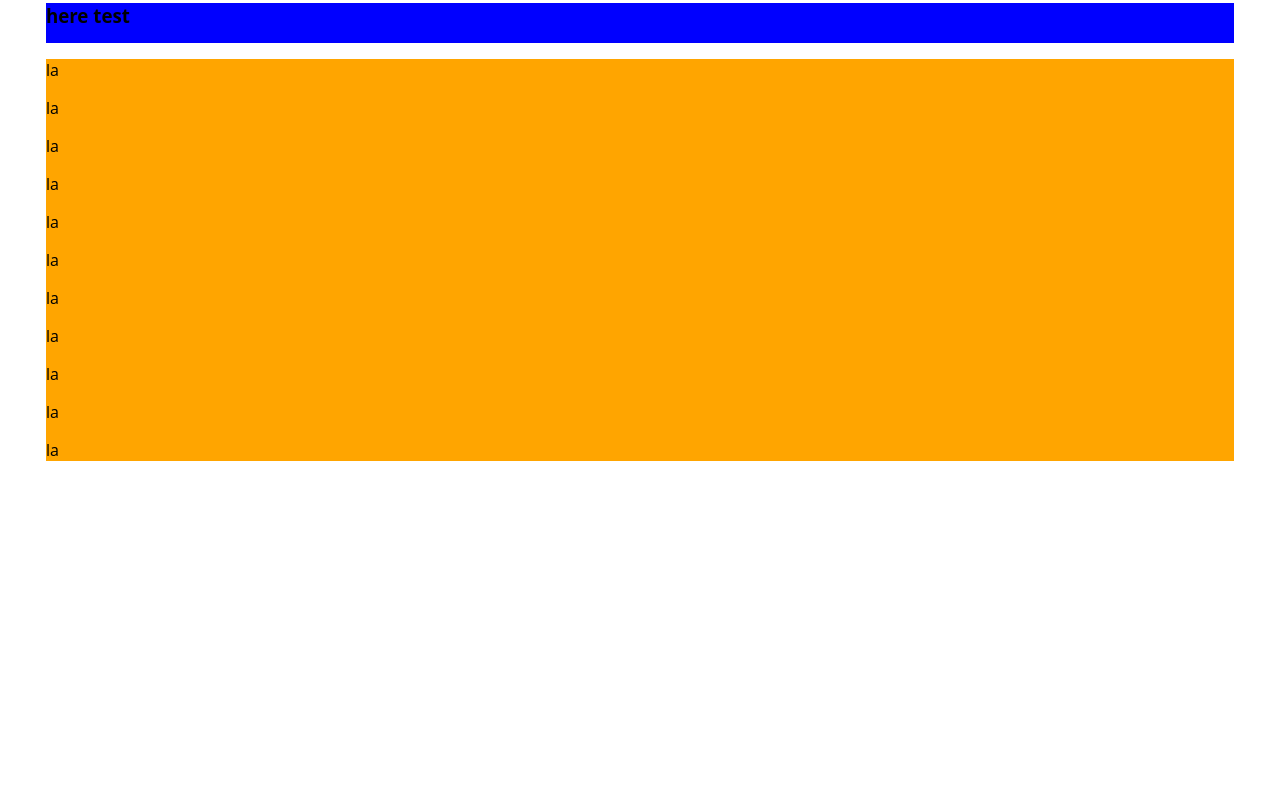
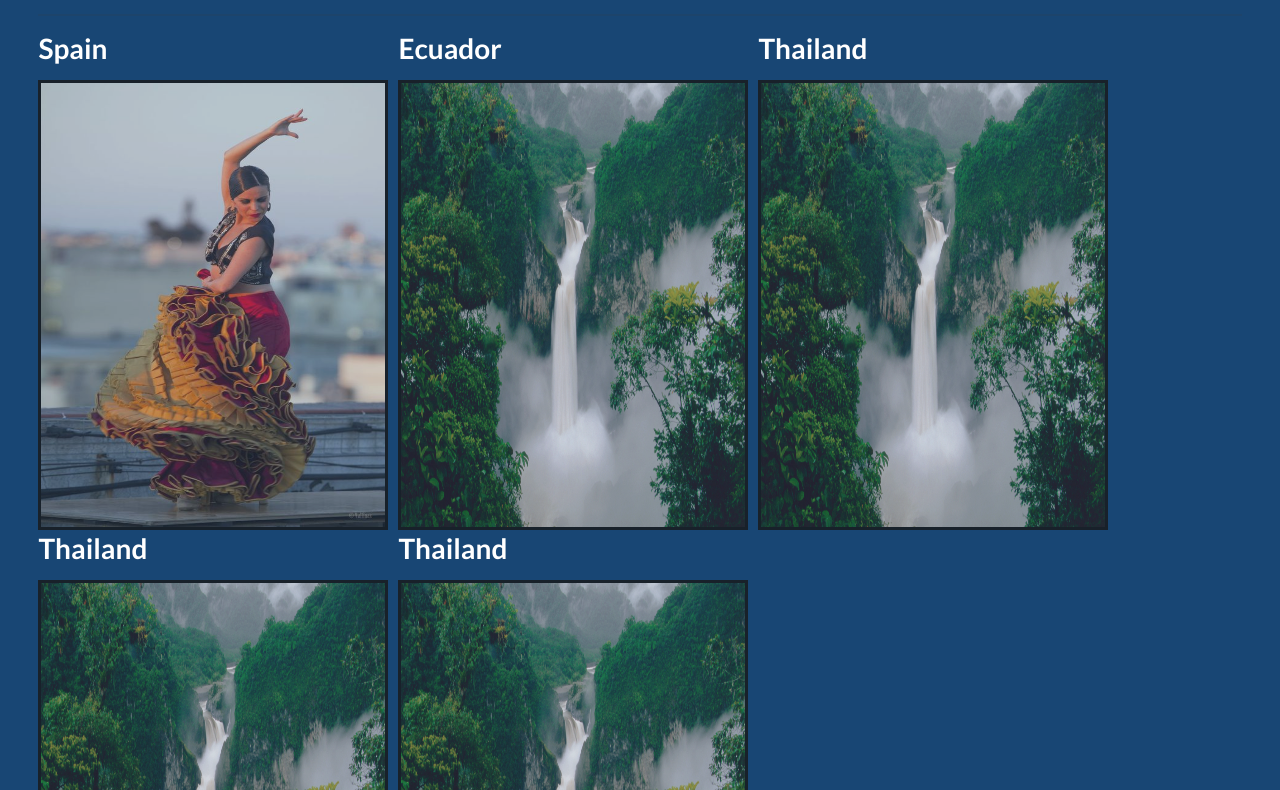
Before and after one commit to danherrera0/weTravel_frontend, a plain HTML site: page index.html in a window 1280 px wide. Shown: the part 201-991 px from the top of the page. Before the commit the page ends 860 px from the top, so only its background shows below. Drawn offline with nearby package versions, Linux system fonts and the light colour scheme.

Commit message:
added styling and images

```diff
--- a/assets/style.css
+++ b/assets/style.css
@@ -3,16 +3,17 @@
   display: flex-box;
   flex-direction: column;
   align-items: center;
-  height: 100%;
-  font-family: 'Open Sans', sans-serif;
+  height: auto;
+  font-family: 'Montserrat', sans-serif;
   margin: 3%;
+
 }
 
 .logo {
   display: block;
   height: auto;
   width: 100%;
-  background-color: black;
+  background-color: #003366;
   clear: both;
 
 }
@@ -24,13 +25,15 @@
   display: block;
   margin-left: auto;
   margin-right: auto;
+
 }
 
-.header {
+#header {
   display: block;
+  font-family: 'Montserrat', sans-serif;
   height: 40px;
   width: 100%;
-  background-color: blue;
+  color: white;
   clear: both;
 }
 
@@ -39,9 +42,57 @@
 }
 
 .travel-form {
+color: white;
+}
+
+.image-card{
+  width: 350px;
+  height: 450px;
+  border-style: solid;
+  border-color: black;
+  opacity: .8;
+}
+.travel-show {
+  background-color: white;
+  font-family: 'Montserrat', sans-serif;
+  color:black;
+
+}
+.country-container{
+  background-color: white;
+  padding-bottom: 10px;
+  padding-left: 10px;
+  width:4000px;
+  height:100%;
+  position: sticky;
+  max-height: 500px;
+  overflow-x: scroll;
+  overflow-y: hidden;
+  white-space: nowrap;
 
 }
 
-.travel-show {
-  background-color: orange;
+.country-card{
+  float:left;
+  width:auto;
+  display:inline-block;
+  color:white;
+  padding-right: 10px;
 }
+
+body{
+  background-color:#003366;
+  color:white;
+}
+
+html{
+  background-color: #003366;
+  opacity: .9;
+  font-family: 'Montserrat', sans-serif;
+  color:white;
+}
+
+footer{
+  font-family: 'Permanent Marker', cursive;
+  color: rgb(210,199,136);
+}
--- a/index.html
+++ b/index.html
@@ -3,28 +3,56 @@
   <meta charset="UTF-8">
   <meta name="viewport" content="width=device-width, initial-scale=1.0">
   <meta http-equiv="X-UA-Compatible" content="ie=edge">
+
+  <link href="https://fonts.googleapis.com/css?family=Montserrat" rel="stylesheet">
+  <link href="https://fonts.googleapis.com/css?family=Permanent+Marker" rel="stylesheet">
+  <link rel="stylesheet" href="https://cdn.jsdelivr.net/npm/semantic-ui@2.4.2/dist/semantic.min.css">
   <link rel="stylesheet" href="./assets/style.css">
   <title>WeTravel</title>
 </head>
 <body>
   <div class="container">
-    <div class="logo"> WeTravel <img src="./assets/images/logo.png" alt="WeTravel Paper Airplane Logo"></div>
-    <div class="header"><h3>here test</h3></div>
+    <div class="logo"><img src="./assets/images/logo.png" alt="WeTravel Paper Airplane Logo"></div>
+    <div id="header" class="ui secondary pointing menu"><h3>Choose a destination...</h3></div>
     <div class="travel-info">
-      <div class="travel-form"></div>
+      <div class="travel-form">
+        <!-- <label class="ui black ribbon label"> TestInput1:</label><br>
+        <input type="text" name="TestInput1" value="Enter Txt Here"><br>
+        <label class="ui black ribbon label">TestInput2</label><br>
+        <input type="text" name="TestInput2" value="Enter Txt Here"><br><br>
+        <input type="submit" value="Submit"> -->
+      </div>
       <div class="travel-show">
-        <p>la</p>
-        <p>la</p>
-        <p>la</p>
-        <p>la</p>
-        <p>la</p>
-        <p>la</p>
-        <p>la</p>
-        <p>la</p>
-        <p>la</p>
-        <p>la</p>
-        <p>la</p>
-      </div>
+        <div id="country-container">
+
+        <div class="country-card">
+          <h1> Spain</h1>
+          <img id="image-card" class="image-card" src="./assets/images/Destinations/spain.jpg">
+        </div> <!--end of country card -->
+
+        <div class="country-card">
+          <h1> Ecuador</h1>
+          <img id="image-card" class="image-card" src="./assets/images/Destinations/ecuador.jpg">
+        </div> <!--end of country card -->
+
+        <div class="country-card">
+          <h1> Thailand</h1>
+          <img id="image-card" class="image-card" src="./assets/images/Destinations/ecuador.jpg">
+        </div> <!--end of country card -->
+
+        <div class="country-card">
+          <h1> Thailand</h1>
+          <img id="image-card" class="image-card" src="./assets/images/Destinations/ecuador.jpg">
+        </div> <!--end of country card -->
+
+        <div class="country-card">
+          <h1> Thailand</h1>
+          <img id="image-card" class="image-card" src="./assets/images/Destinations/ecuador.jpg">
+        </div> <!--end of country card -->
+
+        </div> <!--end of country container -->
+
+      </div>  <!--end of travel-show -->
     </div> <!-- end travel-info -->
   </div> <!-- end container -->
 </body>
```
Also changed, not shown: assets/images/Destinations/Barcelona.jpg (added), assets/images/Destinations/California.jpg (added), assets/images/Destinations/CentralPark_NYC.jpg (added), assets/images/Destinations/CostaRica.jpg (added), assets/images/Destinations/LondonEye.jpg (added), assets/images/Destinations/Screen Shot 2019-02-12 at 9.31.28 AM.png (added), assets/images/Destinations/Vietnam.jpg (added), assets/images/Destinations/ecuador.jpg (added), assets/images/Destinations/spain.jpg (added).
